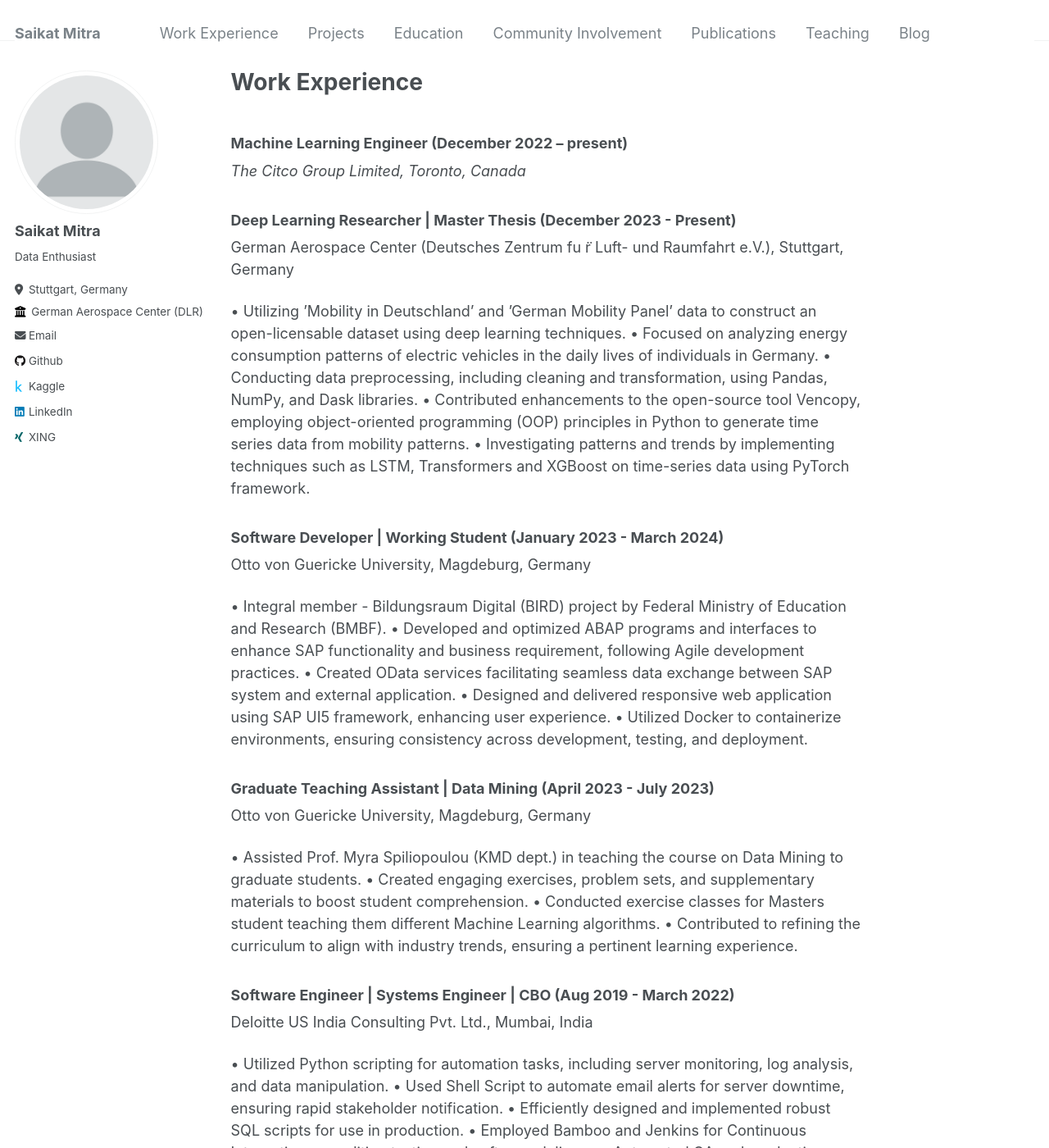
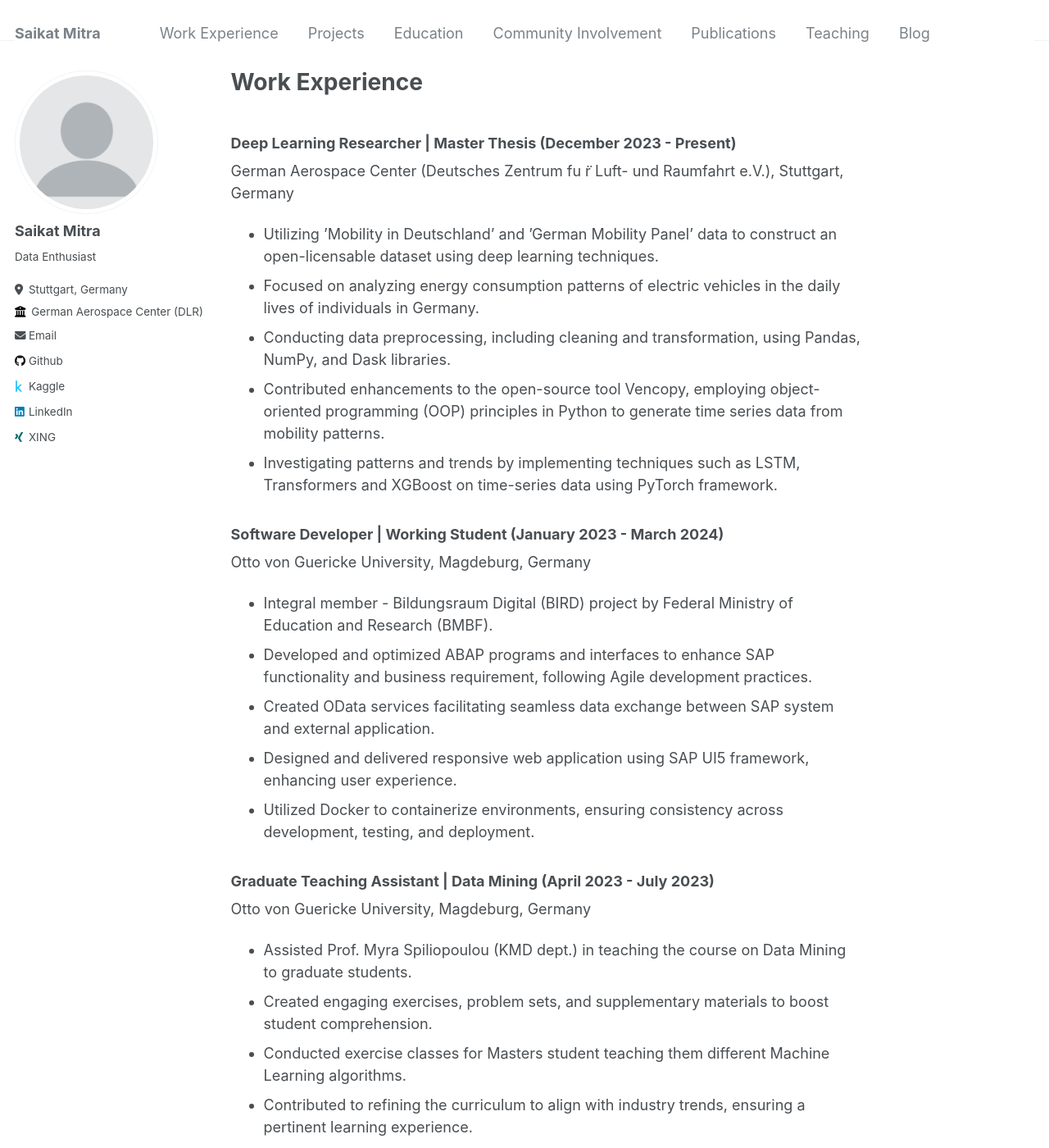
Before and after one commit to saikatmitra1998/saikatmitra1998.github.io, a Jekyll site: the page built from _pages/workexp.md, in a window 1280 px wide and 1400 px high. Shown: the whole window at 82% size. Built offline with Jekyll 4.4.1, drawn with Linux system fonts in a browser that asks for light colours; some of the changed text lies outside the part shown.

Commit message:
Update workexp.md

```diff
--- a/_pages/workexp.md
+++ b/_pages/workexp.md
@@ -7,49 +7,44 @@ redirect_from:
   - /workexp.html
 ---
 
-### Machine Learning Engineer (December 2022 – present)
-
-_The Citco Group Limited, Toronto, Canada_
-
-
 ### Deep Learning Researcher | Master Thesis (December 2023 - Present)
 
 German Aerospace Center (Deutsches Zentrum fu ̈r Luft- und Raumfahrt e.V.), Stuttgart, Germany
 
-• Utilizing ’Mobility in Deutschland’ and ’German Mobility Panel’ data to construct an open-licensable dataset using deep learning techniques.
-• Focused on analyzing energy consumption patterns of electric vehicles in the daily lives of individuals in Germany.
-• Conducting data preprocessing, including cleaning and transformation, using Pandas, NumPy, and Dask libraries.
-• Contributed enhancements to the open-source tool Vencopy, employing object-oriented programming (OOP)
+- Utilizing ’Mobility in Deutschland’ and ’German Mobility Panel’ data to construct an open-licensable dataset using deep learning techniques.
+- Focused on analyzing energy consumption patterns of electric vehicles in the daily lives of individuals in Germany.
+- Conducting data preprocessing, including cleaning and transformation, using Pandas, NumPy, and Dask libraries.
+- Contributed enhancements to the open-source tool Vencopy, employing object-oriented programming (OOP)
 principles in Python to generate time series data from mobility patterns.
-• Investigating patterns and trends by implementing techniques such as LSTM, Transformers and XGBoost on time-series data using PyTorch framework.
+- Investigating patterns and trends by implementing techniques such as LSTM, Transformers and XGBoost on time-series data using PyTorch framework.
 
 ### Software Developer | Working Student (January 2023 - March 2024)
 
 Otto von Guericke University, Magdeburg, Germany
 
-• Integral member - Bildungsraum Digital (BIRD) project by Federal Ministry of Education and Research (BMBF).
-• Developed and optimized ABAP programs and interfaces to enhance SAP functionality and business requirement,
+- Integral member - Bildungsraum Digital (BIRD) project by Federal Ministry of Education and Research (BMBF).
+- Developed and optimized ABAP programs and interfaces to enhance SAP functionality and business requirement,
 following Agile development practices.
-• Created OData services facilitating seamless data exchange between SAP system and external application.
-• Designed and delivered responsive web application using SAP UI5 framework, enhancing user experience.
-• Utilized Docker to containerize environments, ensuring consistency across development, testing, and deployment.
+- Created OData services facilitating seamless data exchange between SAP system and external application.
+- Designed and delivered responsive web application using SAP UI5 framework, enhancing user experience.
+- Utilized Docker to containerize environments, ensuring consistency across development, testing, and deployment.
 
 ### Graduate Teaching Assistant | Data Mining (April 2023 - July 2023)
 
 Otto von Guericke University, Magdeburg, Germany
 
-• Assisted Prof. Myra Spiliopoulou (KMD dept.) in teaching the course on Data Mining to graduate students.
-• Created engaging exercises, problem sets, and supplementary materials to boost student comprehension.
-• Conducted exercise classes for Masters student teaching them different Machine Learning algorithms.
-• Contributed to refining the curriculum to align with industry trends, ensuring a pertinent learning experience.
+- Assisted Prof. Myra Spiliopoulou (KMD dept.) in teaching the course on Data Mining to graduate students.
+- Created engaging exercises, problem sets, and supplementary materials to boost student comprehension.
+- Conducted exercise classes for Masters student teaching them different Machine Learning algorithms.
+- Contributed to refining the curriculum to align with industry trends, ensuring a pertinent learning experience.
 
 ### Software Engineer | Systems Engineer | CBO (Aug 2019 - March 2022)
 
 Deloitte US India Consulting Pvt. Ltd., Mumbai, India
 
-• Utilized Python scripting for automation tasks, including server monitoring, log analysis, and data manipulation.
-• Used Shell Script to automate email alerts for server downtime, ensuring rapid stakeholder notification.
-• Efficiently designed and implemented robust SQL scripts for use in production.
-• Employed Bamboo and Jenkins for Continuous Integration, expediting testing and software delivery.
-• Automated QA and production deployment using Ansible playbooks and Python scripts.
-• Used Docker Compose, orchestrated multi-container applications and simplifying microservices deployment.
+- Utilized Python scripting for automation tasks, including server monitoring, log analysis, and data manipulation.
+- Used Shell Script to automate email alerts for server downtime, ensuring rapid stakeholder notification.
+- Efficiently designed and implemented robust SQL scripts for use in production.
+- Employed Bamboo and Jenkins for Continuous Integration, expediting testing and software delivery.
+- Automated QA and production deployment using Ansible playbooks and Python scripts.
+- Used Docker Compose, orchestrated multi-container applications and simplifying microservices deployment.
```
